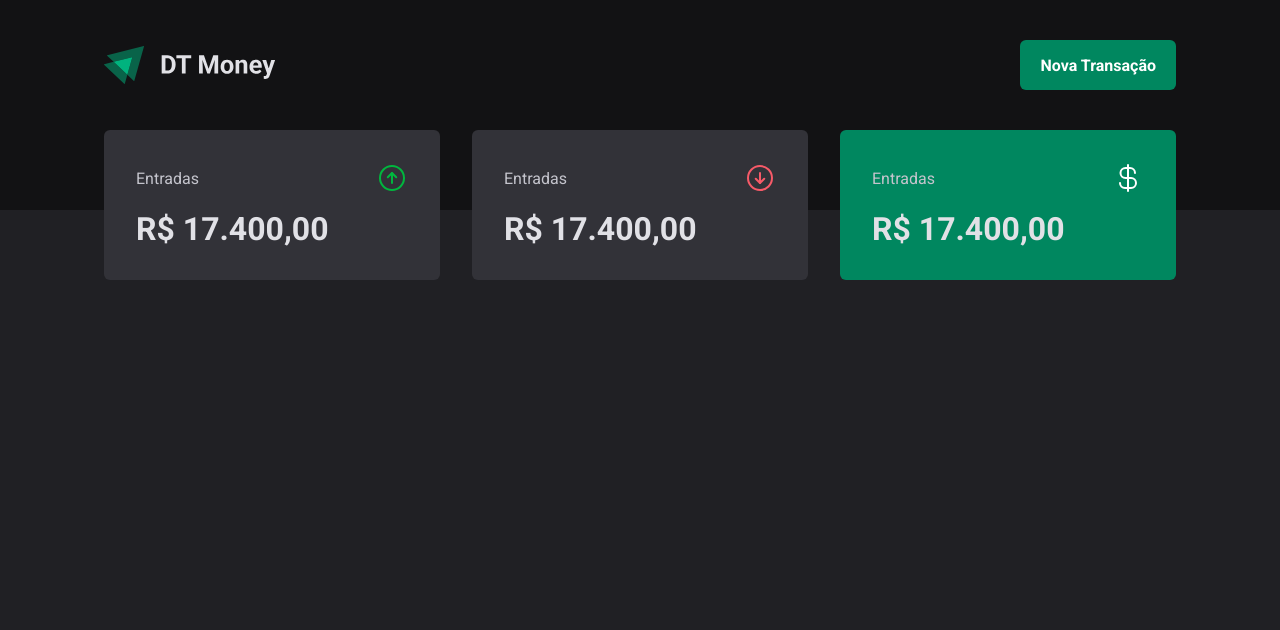
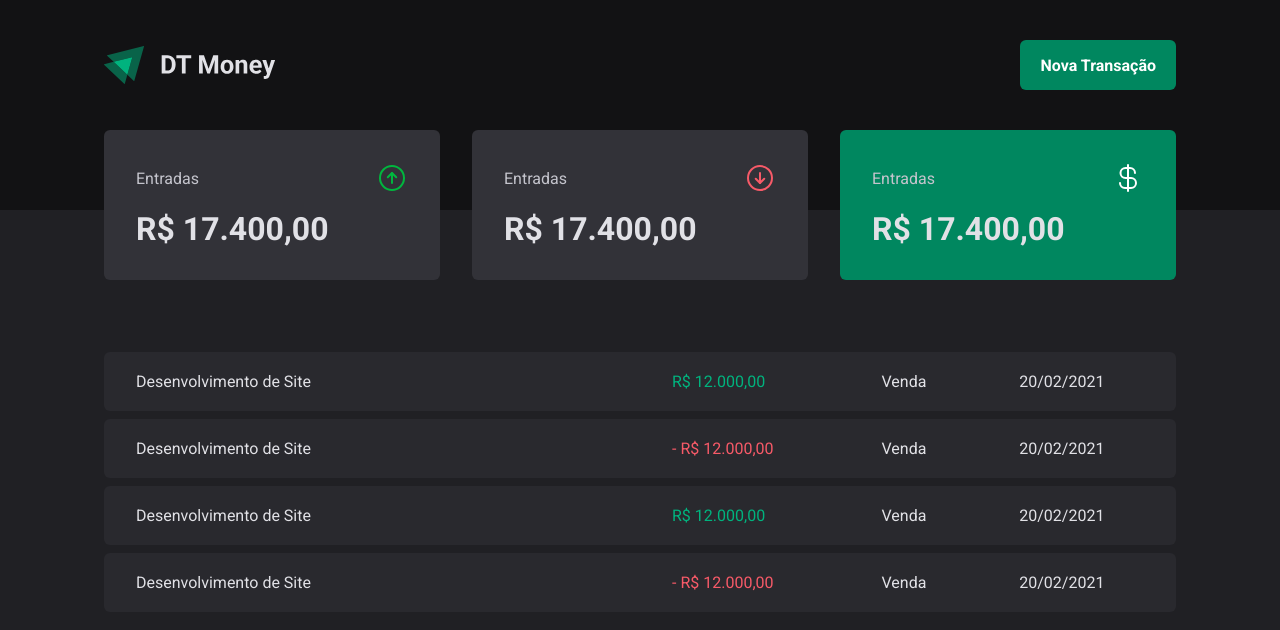
Before and after one commit to rodrigordgfs/DT-Money, a React (Vite) app: page / in a window 1280 px wide. Shown: the top 630 px of the page. Built offline with nearby package versions, Linux system fonts and the light colour scheme.

Commit message:
Feature: Tabela de Transações

```diff
--- a/src/pages/Transactions/index.tsx
+++ b/src/pages/Transactions/index.tsx
@@ -1,11 +1,58 @@
 import { Header } from "../../components/Header";
 import { Summary } from "../../components/Summary";
+import {
+  PriceHighlight,
+  TransactionsContainer,
+  TransactionsTable,
+} from "./styles";
 
 export function Transactions() {
   return (
     <>
       <Header />
       <Summary />
+      <TransactionsContainer>
+        <TransactionsTable>
+          <tbody>
+            <tr>
+              <td width="50%">Desenvolvimento de Site</td>
+              <td>
+                <PriceHighlight variant="income">R$ 12.000,00</PriceHighlight>
+              </td>
+              <td>Venda</td>
+              <td>20/02/2021</td>
+            </tr>
+            <tr>
+              <td width="50%">Desenvolvimento de Site</td>
+              <td>
+                <PriceHighlight variant="outcome">
+                  - R$ 12.000,00
+                </PriceHighlight>
+              </td>
+              <td>Venda</td>
+              <td>20/02/2021</td>
+            </tr>
+            <tr>
+              <td width="50%">Desenvolvimento de Site</td>
+              <td>
+                <PriceHighlight variant="income">R$ 12.000,00</PriceHighlight>
+              </td>
+              <td>Venda</td>
+              <td>20/02/2021</td>
+            </tr>
+            <tr>
+              <td width="50%">Desenvolvimento de Site</td>
+              <td>
+                <PriceHighlight variant="outcome">
+                  - R$ 12.000,00
+                </PriceHighlight>
+              </td>
+              <td>Venda</td>
+              <td>20/02/2021</td>
+            </tr>
+          </tbody>
+        </TransactionsTable>
+      </TransactionsContainer>
     </>
   );
 }
--- a/src/pages/Transactions/styles.ts
+++ b/src/pages/Transactions/styles.ts
@@ -0,0 +1,41 @@
+import styled from "styled-components";
+
+export const TransactionsContainer = styled.main`
+  width: 100%;
+  max-width: 1120px;
+  margin: 4rem auto 0;
+  padding: 0 1.5rem;
+`;
+
+export const TransactionsTable = styled.table`
+  width: 100%;
+  border-collapse: separate;
+  border-spacing: 0 0.5rem;
+  /* margin-top: 1.5rem; */
+
+  td {
+    padding: 1.25rem 2rem;
+    background: ${(props) => props.theme["gray-700"]};
+
+    &:first-child {
+      border-top-left-radius: 6px;
+      border-bottom-left-radius: 6px;
+    }
+
+    &:last-child {
+      border-top-right-radius: 6px;
+      border-bottom-right-radius: 6px;
+    }
+  }
+`;
+
+interface PriceHighlightProps {
+  variant: "income" | "outcome";
+}
+
+export const PriceHighlight = styled.span<PriceHighlightProps>`
+  color: ${(props) =>
+    props.variant === "income"
+      ? props.theme["green-300"]
+      : props.theme["red-300"]};
+`;
```
